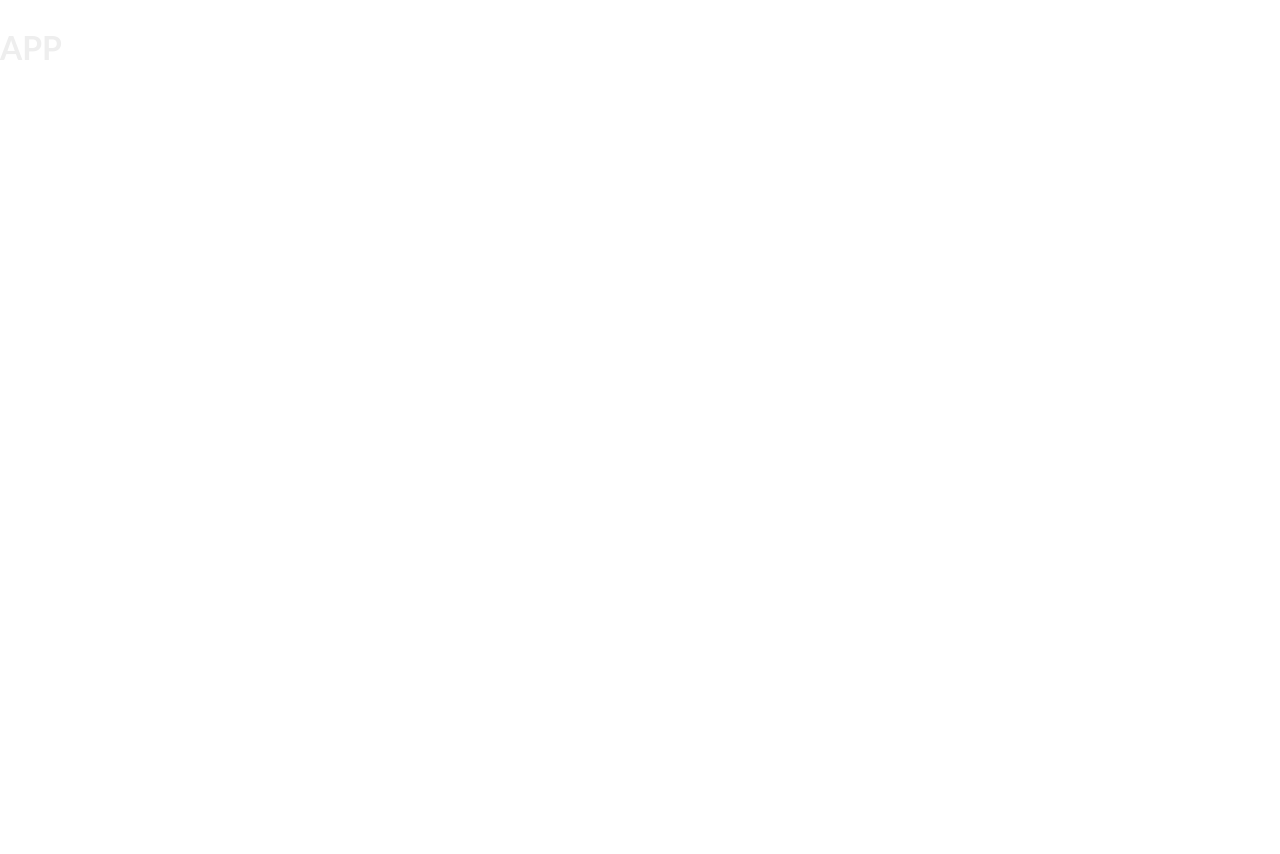
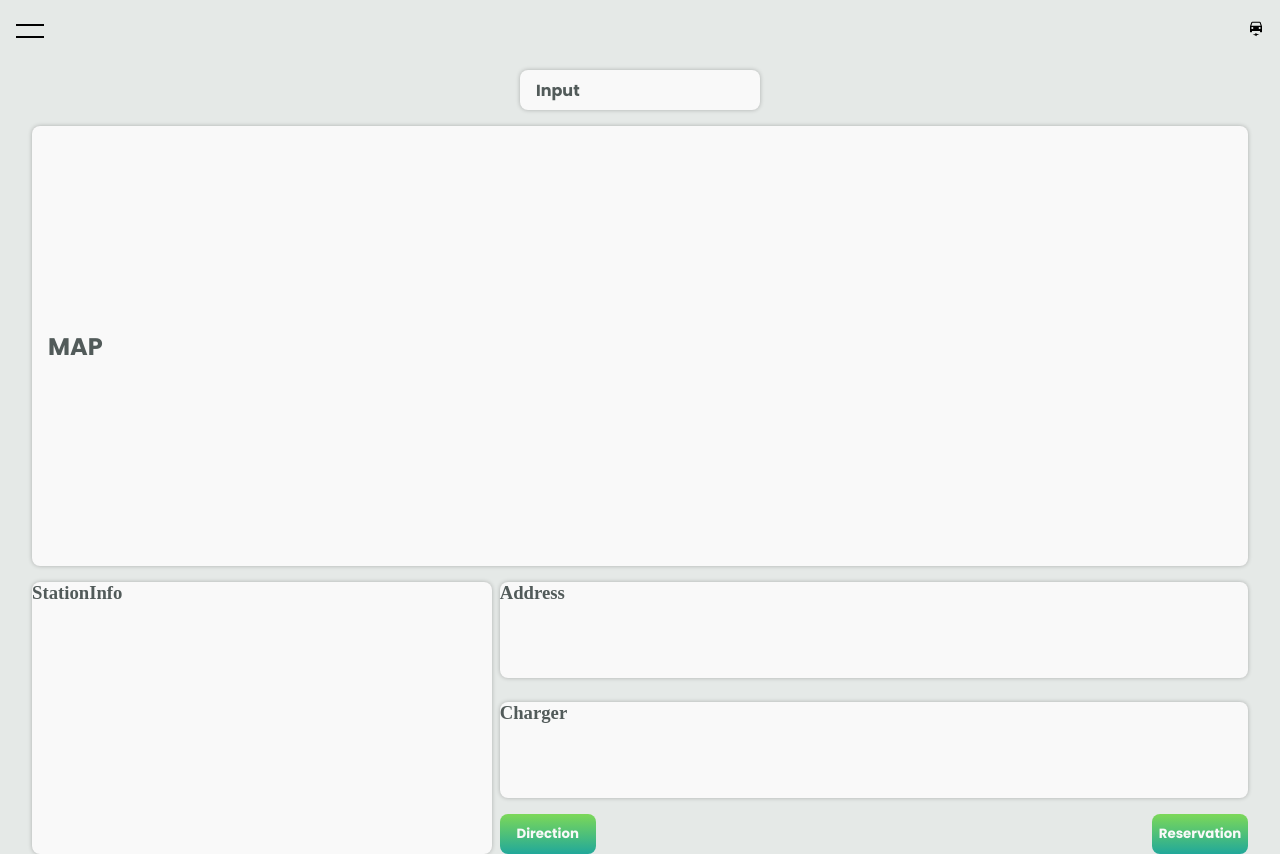
Before and after one commit to WildCodeSchool-2024-02/JS-lyon-0224-P3-geocode, a React (Vite) app in the folder client/: page / in a window 1280 px wide. Before the commit the page ends 800 px from the top, so only its background shows below. Built offline with nearby package versions, Linux system fonts and the light colour scheme.

Commit message:
main page skeleton created

```diff
--- a/client/package.json
+++ b/client/package.json
@@ -10,6 +10,7 @@
     "prop-types": "^15.8.1",
     "react": "^18.3.1",
     "react-dom": "^18.3.1",
+    "react-icons": "^5.2.1",
     "react-router-dom": "^6.23.0"
   },
   "devDependencies": {
--- a/client/src/App.css
+++ b/client/src/App.css
@@ -1,165 +1,78 @@
+/*----------GOOGLE FONTS----------------*/
+
+@import url("https://fonts.googleapis.com/css2?family=Poppins:ital,wght@0,100;0,200;0,300;0,400;0,500;0,600;0,700;0,800;0,900;1,100;1,200;1,300;1,400;1,500;1,600;1,700;1,800;1,900&display=swap");
+
+/*----------CSS VARIABLES--------------*/
+
+:root {
+  /*----------COLORS-------------*/
+  --light-bg-color: #e5e9e7;
+  --dark-bg-color: rgba(82, 91, 90, 0.6);
+  --primary-color: #f9f9f9;
+  --secondary-color: #525b5a;
+  --title-color: #21a89a;
+  --accent-color: #7cd858;
+  --main-gradient: linear-gradient(
+    0deg,
+    var(--title-color) 0%,
+    var(--accent-color) 100%
+  );
+  --second-gradient: linear-gradient(0.05turn, #21a89a, #44bb81, #67cd68);
+
+  /*---------TYPOGRAPHY---------*/
+  --main-font: "Poppins", sans-serif;
+
+  /*-----------SHADOW-----------*/
+  --shadow: 0rem 0rem 0.25rem 0rem rgba(0, 0, 0, 0.25);
+}
+
+/*-----------CODE----------------*/
+* {
+  padding: 0;
+  margin: 0;
+  box-sizing: border-box;
+}
+
 body {
-  font-family: "Lato", sans-serif;
-  font-weight: 400;
-  font-size: 16px;
-  line-height: 1.7;
-  color: #eee;
-  margin: 0;
+  background: var(--light-bg-color);
+}
+
+h1,
+h2,
+p {
+  font-family: var(--main-font);
+  font-weight: 700;
 }
 
 .container {
-  height: 100vh;
-  background-image: url("./assets/images/background.webp");
-  background-size: cover;
-  background-position: top;
-  position: relative;
   display: flex;
-  flex-direction: row;
-  justify-content: space-between;
-  padding: 30px;
+  align-items: center;
+  margin: 0.5rem 0;
+  background-color: var(--primary-color);
+  color: var(--secondary-color);
+  box-shadow: var(--shadow);
+  border-radius: 0.5rem;
+  padding: 1rem;
 }
 
-.logo {
-  font-size: 20px;
-  margin-top: 16px;
+.title {
+  color: var(--title-color);
 }
 
-.navbar ul {
+.button-container {
   display: flex;
-  gap: 20px;
-  list-style: none;
+  justify-content: center;
 }
 
-.navbar a {
-  text-decoration: none;
-  color: #eee;
-  display: flex;
-  gap: 5px;
-  justify-content: end;
-  margin-top: auto;
-  font-size: 15px;
+.button {
+  width: 6rem;
+  height: 2.5rem;
+  background: var(--main-gradient);
+  border: none;
+  border-radius: 0.5rem;
 }
 
-.navbar a:hover {
-  scale: 110%;
+.button p {
+  margin: 0;
+  color: var(--primary-color);
 }
-
-.text-box {
-  position: absolute;
-  top: 50%;
-  left: 50%;
-  transform: translate(-50%, -50%);
-  text-align: center;
-}
-
-.block-primary {
-  text-transform: uppercase;
-  margin-bottom: 30px;
-}
-
-.block-primary-main {
-  font-size: 50px;
-  font-weight: 400;
-  letter-spacing: 5px;
-  animation: blink 12s infinite;
-}
-
-.block-primary-sub {
-  display: block;
-  font-size: 18px;
-  font-weight: 700;
-  letter-spacing: 7px;
-}
-
-.btn:link,
-.btn:visited {
-  text-transform: uppercase;
-  text-decoration: none;
-  padding: 10px 20px;
-  display: inline-block;
-  border-radius: 100px;
-  transition: all 0.2s;
-  position: relative;
-}
-
-.btn:hover {
-  transform: translateY(-3px);
-  box-shadow: 0 10px 20px rgba(0, 0, 0, 0.2);
-}
-
-.btn:active {
-  transform: translateY(-1px);
-  box-shadow: 0 5px 10px rgba(0, 0, 0, 0.2);
-}
-
-.btn-white {
-  background-color: #fff;
-  color: #777;
-  font-size: 14px;
-}
-
-footer {
-  position: absolute;
-  top: 85%;
-  left: 75%;
-}
-
-.wcs {
-  text-decoration: none;
-  color: #ff1493ad;
-}
-
-.wcs:hover {
-  border-bottom: solid 1px #ff1493ad;
-}
-
-@media screen and (max-width: 760px) {
-  .logo {
-    display: none;
-  }
-
-  .container {
-    justify-content: center;
-  }
-
-  footer {
-    position: absolute;
-    top: 85%;
-    left: 20%;
-  }
-}
-
-@media screen and (min-width: 761px) and (max-width: 960px) {
-  footer {
-    position: absolute;
-    top: 85%;
-    left: 60%;
-  }
-}
-
-@keyframes blink {
-  20%,
-  24%,
-  55% {
-    color: #111;
-    text-shadow: none;
-  }
-  0%,
-  19%,
-  21%,
-  23%,
-  25%,
-  54%,
-  56%,
-  100% {
-    text-shadow:
-      0 0 5px #ff1493ad,
-      0 0 15px #eee,
-      0 0 20px #ff1493ad,
-      0 0 40px #a00ac9,
-      0 0 60px #ff0000,
-      0 0 10px #970dc5,
-      0 0 98px #ff0000;
-    color: #fff;
-  }
-}
--- a/client/src/App.jsx
+++ b/client/src/App.jsx
@@ -1,7 +1,14 @@
 import "./App.css";
+import NavBar from "./components/Navbar/NavBar";
+import Homepage from "./pages/Homepage";
 
 function App() {
-  return <h1>APP</h1>;
+  return (
+    <>
+      <NavBar />
+      <Homepage />
+    </>
+  );
 }
 
 export default App;
--- /dev/null
+++ b/client/src/components/Homepage/Map.css
@@ -0,0 +1,18 @@
+.map-component {
+  display: flex;
+  flex-direction: column;
+  align-items: center;
+}
+
+.input {
+  background: var(--primary-color);
+  color: var(--secondary-color);
+  height: 2.5rem;
+  min-width: 15rem;
+  max-width: 25rem;
+}
+
+.map {
+  height: 55vh;
+  width: 95vw;
+}
--- a/client/src/components/Homepage/Map.jsx
+++ b/client/src/components/Homepage/Map.jsx
@@ -1,5 +1,16 @@
+import "./Map.css";
+
 function Map() {
-  return <h2>MAP</h2>;
+  return (
+    <div className="map-component">
+      <div className="input container">
+        <p>Input</p>
+      </div>
+      <div className="map container">
+        <h2>MAP</h2>
+      </div>
+    </div>
+  );
 }
 
 export default Map;
--- /dev/null
+++ b/client/src/components/Homepage/StationInfo.css
@@ -0,0 +1,56 @@
+/* --------MAIN GRID--------- */
+
+.stationComponent {
+  display: flex;
+  flex-direction: column;
+  align-items: center;
+}
+
+.stationInfo {
+  height: 26vh;
+  width: 95vw;
+  padding: 0rem;
+  background-color: transparent;
+  box-shadow: none;
+}
+
+.stationInfo.container {
+  display: grid;
+  grid-template-columns: 1fr 1.6fr;
+}
+
+/* -----------COMPONENT GRID----------- */
+
+.station {
+  background-color: var(--primary-color);
+  height: 100%;
+  margin-right: 0.5rem;
+  border-radius: 0.5rem;
+  box-shadow: var(--shadow);
+}
+
+.supplementary {
+  background-color: transparent;
+  height: 100%;
+}
+
+.address {
+  background-color: var(--primary-color);
+  height: 6rem;
+  border-radius: 0.5rem;
+  box-shadow: var(--shadow);
+  margin-bottom: 1.5rem;
+}
+
+.charger {
+  background-color: var(--primary-color);
+  height: 6rem;
+  border-radius: 0.5rem;
+  box-shadow: var(--shadow);
+  margin-bottom: 1rem;
+}
+
+.supplementary_buttons {
+  display: flex;
+  justify-content: space-between;
+}
--- a/client/src/components/Homepage/StationInfo.jsx
+++ b/client/src/components/Homepage/StationInfo.jsx
@@ -1,5 +1,31 @@
+import "./StationInfo.css";
+
 function StationInfo() {
-    return <h3>StationInfo</h3>;
+  return (
+    <div className="stationComponent">
+      <div className="stationInfo container">
+        <div className="station">
+          <h3>StationInfo</h3>
+        </div>
+        <div className="supplementary">
+          <div className="address">
+            <h3>Address</h3>
+          </div>
+          <div className="charger">
+            <h3>Charger</h3>
+          </div>
+          <div className="supplementary_buttons">
+            <button type="button" className="button dire">
+              <p>Direction</p>
+            </button>
+            <button type="button" className="button">
+              <p>Reservation</p>
+            </button>
+          </div>
+        </div>
+      </div>
+    </div>
+  );
 }
 
 export default StationInfo;
--- a/client/src/components/Navbar/NavBar.css
+++ b/client/src/components/Navbar/NavBar.css
@@ -0,0 +1,30 @@
+.navBar_component {
+  margin: 1rem;
+  display: flex;
+  align-items: center;
+  justify-content: space-between;
+}
+
+.menuBurger {
+  height: 30px;
+  width: 28px;
+  position: relative;
+  cursor: pointer;
+  z-index: 100;
+}
+
+.menuBurger span {
+  position: absolute;
+  left: 0;
+  width: 100%;
+  height: 2px;
+  background-color: black;
+}
+
+.menuBurger span:first-child {
+  top: 8px;
+}
+
+.menuBurger span:last-child {
+  bottom: 8px;
+}
--- a/client/src/components/Navbar/NavBar.jsx
+++ b/client/src/components/Navbar/NavBar.jsx
@@ -1,5 +1,18 @@
+import { MdElectricCar } from "react-icons/md";
+import "./NavBar.css";
+
 function NavBar() {
-  return <h4>NAVBAR</h4>;
+  return (
+    <div className="navBar_component">
+      <div className="menuBurger">
+        <span />
+        <span />
+      </div>
+      <div className="logo">
+        <MdElectricCar />
+      </div>
+    </div>
+  );
 }
 
 export default NavBar;
--- a/client/src/pages/Homepage.jsx
+++ b/client/src/pages/Homepage.jsx
@@ -0,0 +1,11 @@
+import StationInfo from "../components/Homepage/StationInfo";
+import Map from "../components/Homepage/Map";
+
+export default function Homepage() {
+  return (
+    <>
+      <Map />
+      <StationInfo />
+    </>
+  );
+}
```
